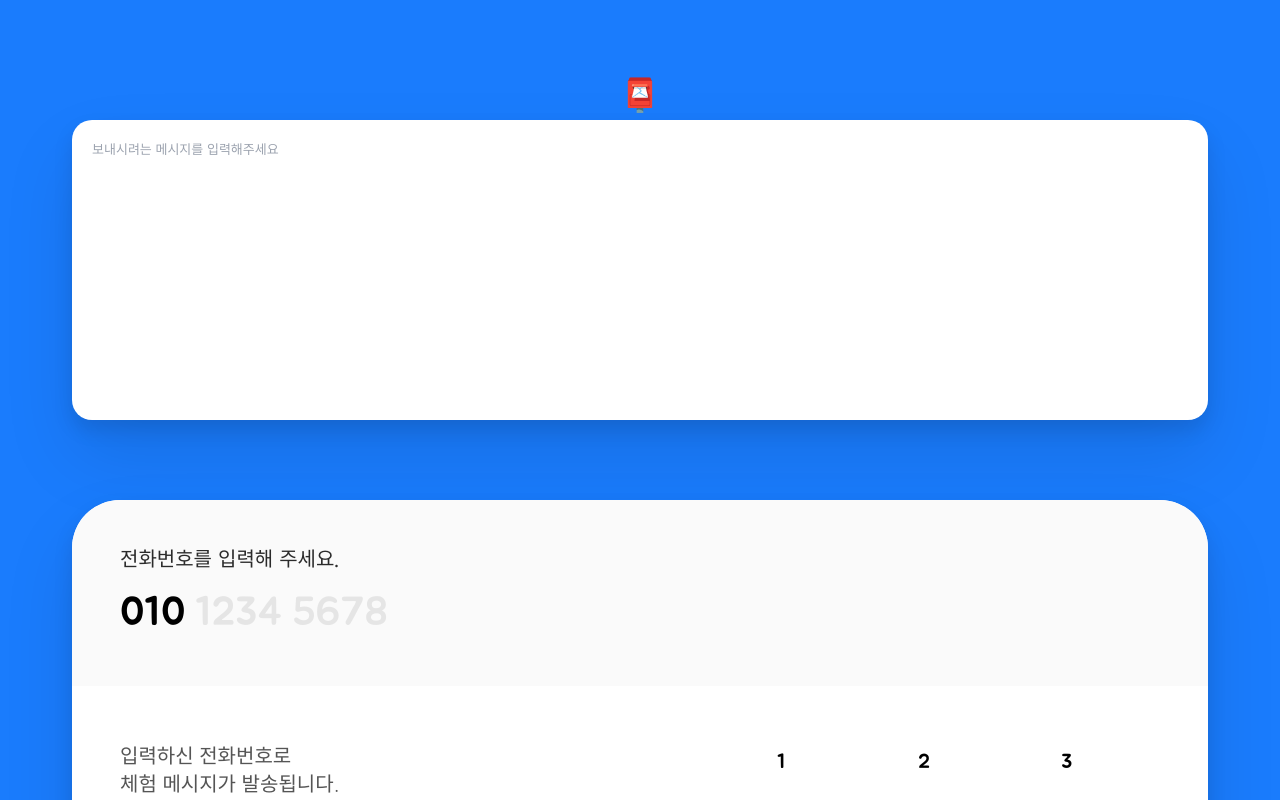
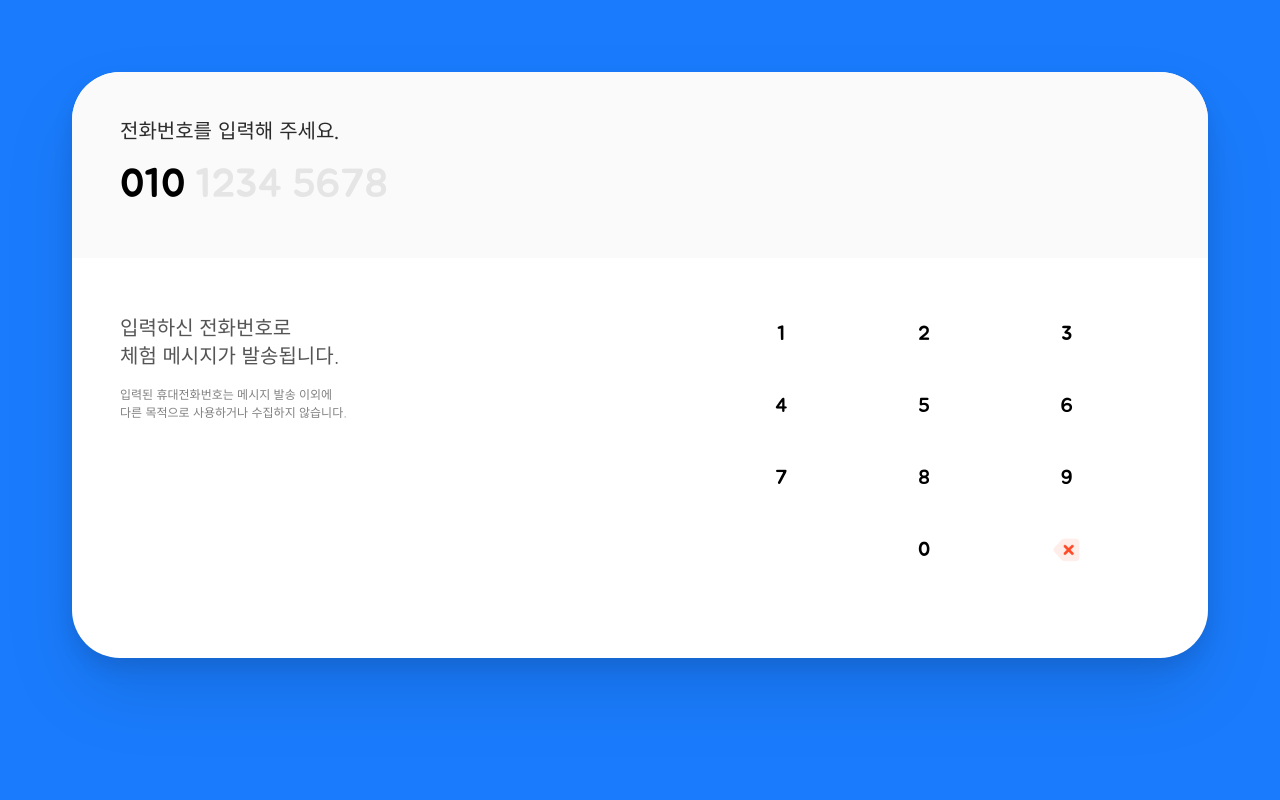
Before and after one commit to Jinny1130/wj-next-lab, a Next.js app: page /project/send-message in a window 1280 px wide. Built offline with nearby package versions, Linux system fonts and the light colour scheme.

Commit message:
[MODIFY] 메시지 박스영역 주석처리

```diff
--- a/src/components/send-message/NumberButtonBox.tsx
+++ b/src/components/send-message/NumberButtonBox.tsx
@@ -137,10 +137,10 @@ const NumberButtonBox: React.FC<BoxProps> = (boxProps) => {
     return (
         <div className={`relative size-full p-6 sm:p-0 sm:flex sm:flex-col sm:justify-between ${showNumberBoard ? 'before:block before:fixed before:size-full before:inset-x-0 before:inset-y-0 before:bg-black before:opacity-25' : ''}`}>
 
-            <div className={`send-text-area w-full flex flex-col justify-between sm:mb-[80px]`}>
+            {/* <div className={`send-text-area w-full flex flex-col justify-between sm:mb-[80px]`}>
                 <div className={`w-full h-1/3 flex items-center justify-center text-center ${FontJua.className} text-[32px]`}>📮</div>
                 <textarea placeholder="보내시려는 메시지를 입력해주세요 " className={`resize-none w-full h-2/3 min-h-[300px] p-[20px] [background:var(--wt-100,#FFF)] shadow-[0_-8px_30px_rgba(0,0,0,0.25)] sm:shadow-[0px_10px_20px_0px_rgba(0,0,0,0.10),0px_36px_72px_0px_rgba(0,0,0,0.10)] rounded-[20px] overflow-hidden border-collapse placeholder:text-gray-400 placeholder:text-[13px]`} />
-            </div>
+            </div> */}
 
             <div className={`w-full absolute sm:relative bottom-0 left-0 z-10`}>
                 <button className="show-hide-button w-full flex sm:hidden item-center justify-center px-[10px] pt-[8px] pb-[18px] text-base font-bold text-white" onClick={ () => setShowNumberBoard(!showNumberBoard) }>
```
